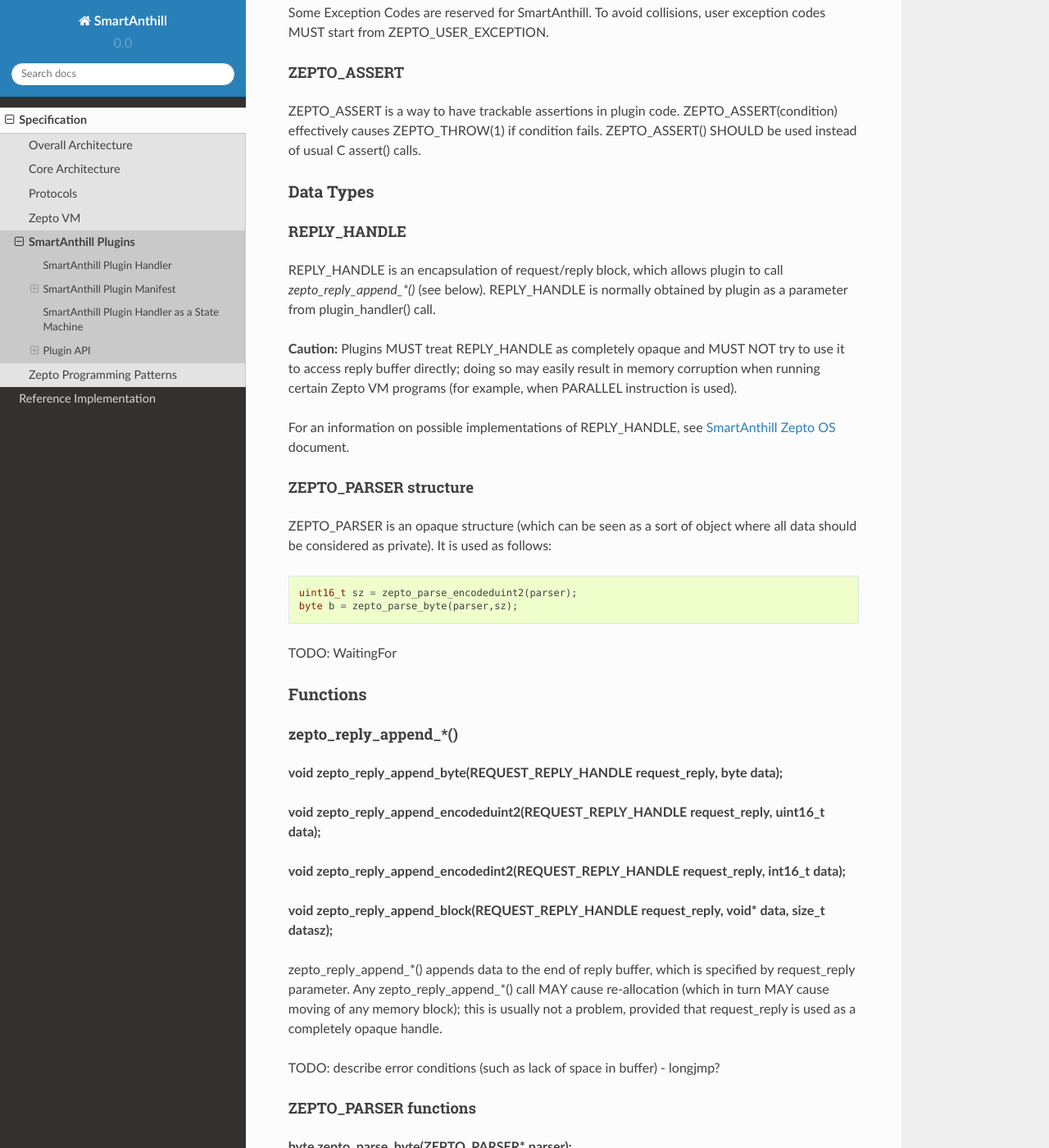
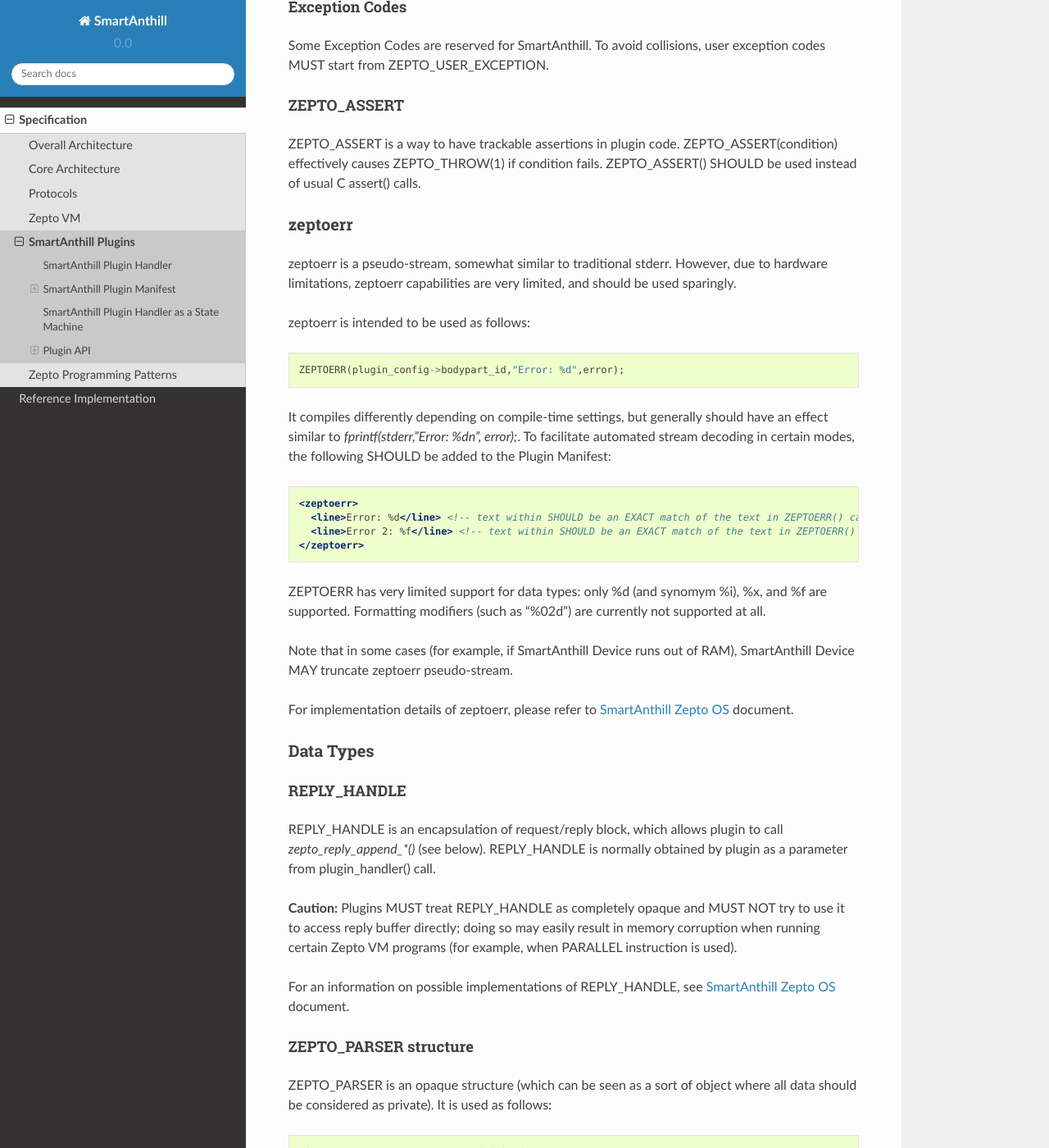
Before and after one commit to smartanthill/smartanthill2_0, a Sphinx documentation site: the page built from docs/design-documents/smartanthill-plugins.rst, in a window 1280 px wide and 1400 px high, scrolled down 5711 px. Shown: the whole window at 82% size. Built offline with Sphinx 7.4.7 and the Read the Docs theme 2.0.0, drawn with Linux system fonts in a browser that asks for light colours; some of the changed text lies outside the part shown.

Commit message:
Zepto OS v0.2.8, plugins v0.2.2, SACCP v0.2.3: zeptoerr

```diff
--- a/docs/design-documents/smartanthill-plugins.rst
+++ b/docs/design-documents/smartanthill-plugins.rst
@@ -27,7 +27,7 @@
 SmartAnthill Plugins
 ====================
 
-:Version:   v0.2.1a
+:Version:   v0.2.2
 
 *NB: this document relies on certain terms and concepts introduced in* :ref:`saoverarch` *document, please make sure to read it before proceeding.*
 
@@ -169,6 +169,7 @@
 
     struct MyPluginConfig { //constant structure filled with a configuration
                           //  for specific 'ant body part'
+    byte bodypart_id;//always present
     byte request_pin_number;//pin to request sensor read
     byte ack_pin_number;//pin to wait for to see when sensor has provided the data
     byte reply_pin_numbers[4];//pins to read when ack_pin_number shows that the data is ready
@@ -276,6 +277,32 @@
 
 ZEPTO_ASSERT is a way to have trackable assertions in plugin code. ZEPTO_ASSERT(condition) effectively causes ZEPTO_THROW(1) if condition fails. ZEPTO_ASSERT() SHOULD be used instead of usual C assert() calls.
 
+zeptoerr
+^^^^^^^^
+
+zeptoerr is a pseudo-stream, somewhat similar to traditional stderr. However, due to hardware limitations, zeptoerr capabilities are very limited, and should be used sparingly.
+
+zeptoerr is intended to be used as follows:
+
+.. code-block:: c
+
+  ZEPTOERR(plugin_config->bodypart_id,"Error: %d",error);
+
+It compiles differently depending on compile-time settings, but generally should have an effect similar to `fprintf(stderr,"Error: %d\n", error);`. To facilitate automated stream decoding in certain modes, the following SHOULD be added to the Plugin Manifest:
+
+.. code-block:: xml
+
+  <zeptoerr>
+    <line>Error: %d</line> <!-- text within SHOULD be an EXACT match of the text in ZEPTOERR() call -->
+    <line>Error 2: %f</line> <!-- text within SHOULD be an EXACT match of the text in ZEPTOERR() call -->
+  </zeptoerr>
+
+ZEPTOERR has very limited support for data types: only %d (and synomym %i), %x, and %f are supported. Formatting modifiers (such as "%02d") are currently not supported at all.
+
+Note that in some cases (for example, if SmartAnthill Device runs out of RAM), SmartAnthill Device MAY truncate zeptoerr pseudo-stream.
+
+For implementation details of zeptoerr, please refer to :ref:`sazeptoos` document.
+
 Data Types
 ^^^^^^^^^^
 
```
Also changed, not shown: other parts of docs/design-documents/smartanthill-plugins.rst (+2 -0 lines), docs/design-documents/protocols/saccp.rst (+38 -13 lines), docs/design-documents/reference-implementation/zepto-os.rst (+23 -1 lines).
